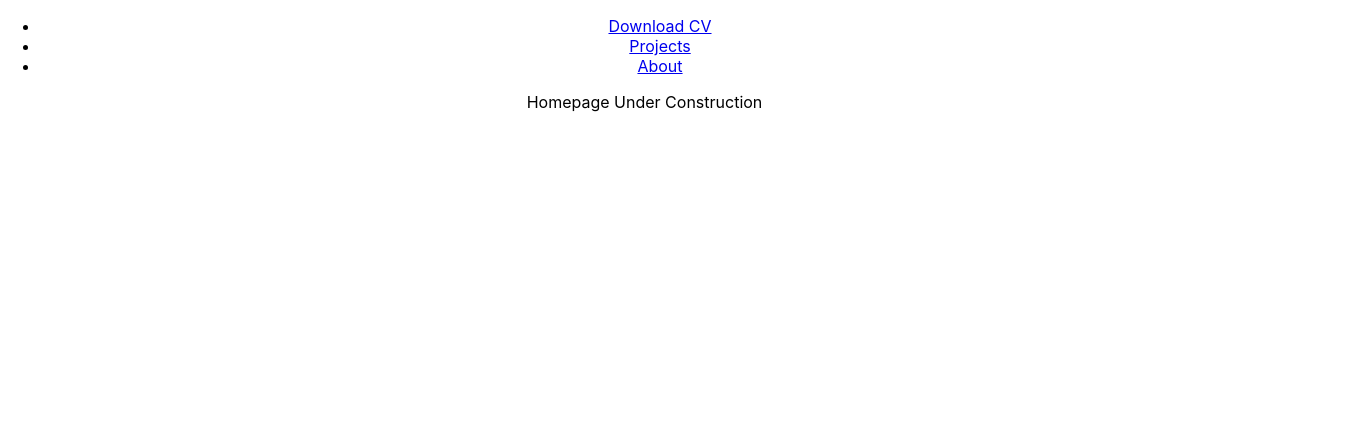
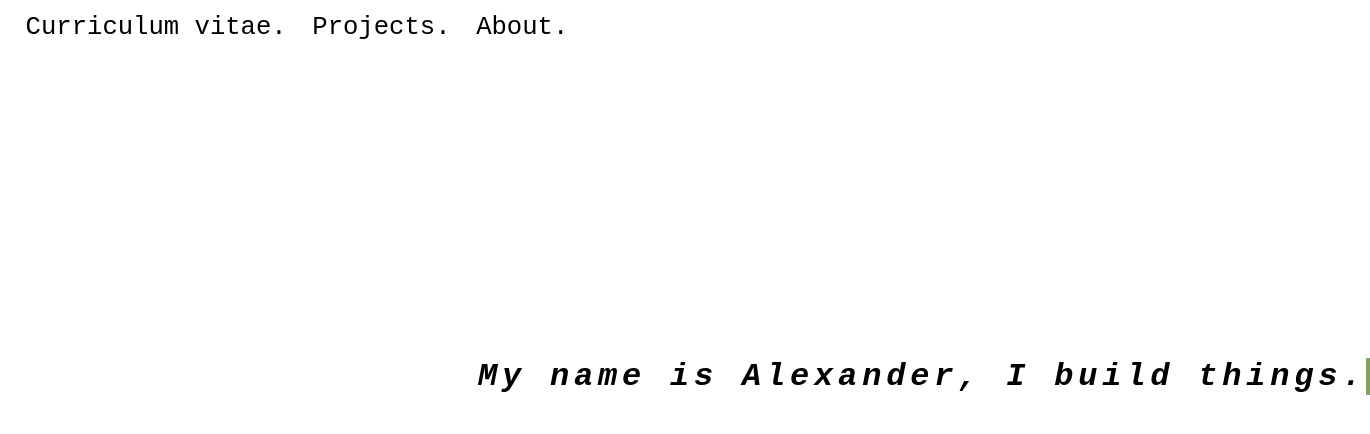
Before and after one commit to hybrio/Hybrio.github.io, a React (Create React App) app: page / in a window 1280 px wide. Shown: the top 434 px of the page, 1370 px wide, since content can reach past the window. Built offline with nearby package versions, Linux system fonts and the light colour scheme.

Commit message:
added some style

```diff
--- a/src/App.css
+++ b/src/App.css
@@ -1,38 +1,71 @@
-.App {
-  text-align: center;
+.App, body, #root, html {
+  height: 100%;
+  width: 100%;
 }
 
-.App-logo {
-  height: 40vmin;
-  pointer-events: none;
+nav{
+  height: max(3vh,3vw);
+  width: 100%;
 }
 
-@media (prefers-reduced-motion: no-preference) {
-  .App-logo {
-    animation: App-logo-spin infinite 20s linear;
-  }
+#content{
+  height: min(calc(100% - 3vh), calc(100% - 3vw));
+  width: 100%;
 }
 
-.App-header {
-  background-color: #282c34;
-  min-height: 100vh;
-  display: flex;
-  flex-direction: column;
-  align-items: center;
-  justify-content: center;
-  font-size: calc(10px + 2vmin);
-  color: white;
+a:link {
+  text-decoration: none;
 }
 
-.App-link {
-  color: #61dafb;
+ul {
+  list-style-type: none;
+  margin: 0;
+  padding: 0;
+  height: 100%;
+  width: 100%;
 }
 
-@keyframes App-logo-spin {
-  from {
-    transform: rotate(0deg);
-  }
-  to {
-    transform: rotate(360deg);
-  }
+li {
+  float: left;
+  padding-left: 2%;
+  padding-top: 1%;
 }
+a {
+  display: block;
+  color: rgb(0, 0, 0);
+  text-decoration: none;
+  font-family: "Courier New", Courier, monospace;
+  font-size: max(2vh,2vw);
+}
+p{
+  margin: auto;
+  padding-top: 25%;
+  font-family: "Courier New", Courier, monospace;
+  font-style: oblique;
+  display: flex;
+  justify-content: center;
+}
+
+
+.typewriter h1 {
+  overflow: hidden; /* Ensures the content is not revealed until the animation */
+  border-right: .15em solid rgb(131, 161, 98); /* The typwriter cursor */
+  white-space: nowrap; /* Keeps the content on a single line */
+  margin: 0 auto; /* Gives that scrolling effect as the typing happens */
+  letter-spacing: .15em; /* Adjust as needed */
+  animation:
+    typing 3.5s steps(40, end),
+    blink-caret .75s step-end infinite;
+}
+
+/* The typing effect */
+@keyframes typing {
+  from { width: 0 }
+  to { width: 100% }
+}
+
+/* The typewriter cursor effect */
+@keyframes blink-caret {
+  from, to { border-color: transparent }
+  50% { border-color: rgb(131, 161, 98); }
+}
--- a/src/App.js
+++ b/src/App.js
@@ -2,8 +2,7 @@ import React from 'react';
 import {
   BrowserRouter as Router,
   Switch,
-  Route,
-  Link
+  Route
 } from "react-router-dom";
 import './App.css';
 import HomePage from './components/pages/HomePage';
@@ -16,15 +15,13 @@ function App() {
     return (
       <Router>
         <div className="App">
-          <div className="Content">
             <Switch>
               <Route exact path="/about" component={AboutPage} />
               <Route exact path="/projects" component={ProjectsPage} />
-              <Route exact path="/" component={HomePage} />
+              <Route path="/" component={HomePage} />
               <Route exact path="/projects/:id" component={ProjectInfoPage} />
               <Route exact path="/tag_checker" component={TagCheckerPage} />
             </Switch>
-          </div>
         </div>
       </Router>
     );
--- a/src/components/pages/AboutPage.js
+++ b/src/components/pages/AboutPage.js
@@ -4,7 +4,7 @@ class AboutPage extends React.Component {
   render() {
     return (
       <div>
-        &nbsp;Insert About Page here
+        &nbsp;page under construction
       </div>
     );
   }
--- a/src/components/pages/HomePage.js
+++ b/src/components/pages/HomePage.js
@@ -5,16 +5,22 @@ import MyCV from '../../Docs/Alexander-CV.pdf';
 class Homepage extends React.Component {
   render() {
     return (
-      <div>
+      <>
         <nav>
             <ul>
-              <li> <a href={MyCV} target="_blank" rel="noopener noreferrer" download="Alexander-CV.pdf"> Download CV </a> </li>
-                <li><Link to="/projects">Projects</Link></li>
-                <li><Link to="/about">About</Link></li>
+              <li> <a href={MyCV} target="_blank" rel="noopener noreferrer" download="Alexander-CV.pdf">Curriculum vitae. </a> </li>
+                <li><Link to="/projects">Projects.</Link></li>
+                <li><Link to="/about">About.</Link></li>
             </ul>
           </nav>
-        &nbsp; Homepage Under Construction
-      </div>
+        <div id="content">
+          <p>
+            <div class="typewriter">
+              <h1>My name is Alexander, I build things.</h1>
+            </div>
+          </p>
+        </div>
+      </>
     );
   }
 }
--- a/src/components/pages/ProjectsPage.js
+++ b/src/components/pages/ProjectsPage.js
@@ -4,7 +4,7 @@ class ProjectsPage extends React.Component {
   render() {
     return (
       <div>
-        &nbsp;Insert Projects Page here
+        &nbsp; page under construction
       </div>
     );
   }
```
